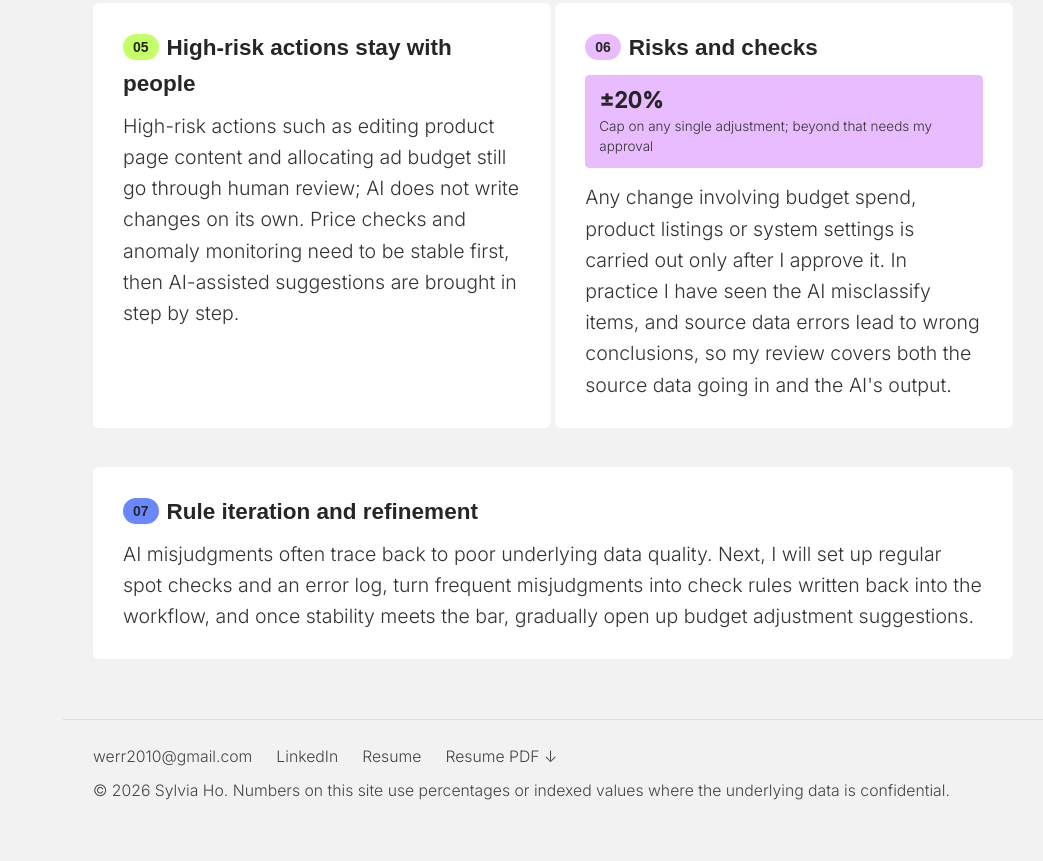
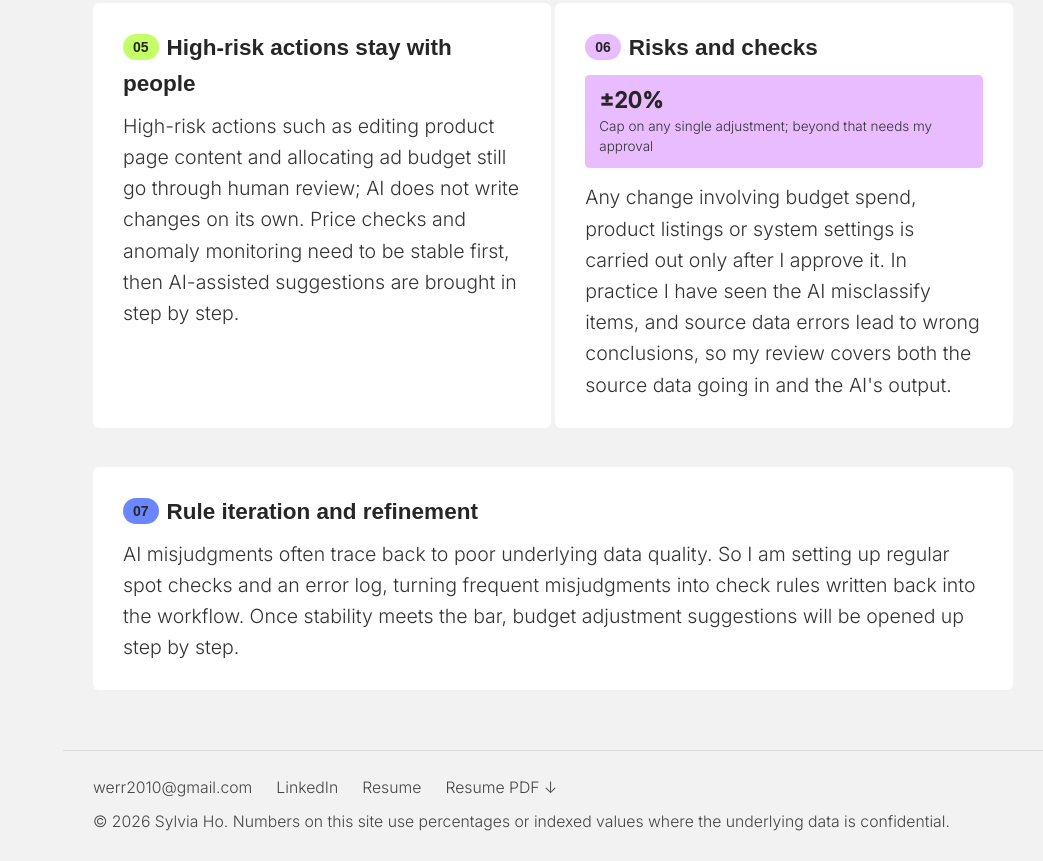
Before and after one commit to ss22169a/sylviaho-portfolio, a plain HTML site: page case-ai-pricing.html in a window 1280 px wide. Shown: the part 2889-3750 px from the top of the page, without its empty margins (237-1280 px from the left). Before the commit the page ends 3719 px from the top, so only its background shows below. Drawn offline with Linux system fonts and the light colour scheme; a web font is replaced by a local one.

Commit message:
AI case: card 07 body wording
Co-Authored-By: Claude Opus 5.5 <noreply@anthropic.com>
Claude-Session: https://claude.ai/code/session_01TeN3ZgBwQDuWFtQzaQ7w5z

```diff
--- a/case-ai-pricing.html
+++ b/case-ai-pricing.html
@@ -151,7 +151,7 @@
       <section class="section">
         <div class="prose">
           <h3><span class="ak-step ak-c3">07</span>Rule iteration and refinement</h3>
-          <p>AI misjudgments often trace back to poor underlying data quality. Next, I will set up regular spot checks and an error log, turn frequent misjudgments into check rules written back into the workflow, and once stability meets the bar, gradually open up budget adjustment suggestions.</p>
+          <p>AI misjudgments often trace back to poor underlying data quality. So I am setting up regular spot checks and an error log, turning frequent misjudgments into check rules written back into the workflow. Once stability meets the bar, budget adjustment suggestions will be opened up step by step.</p>
         </div>
       </section>
     </main>
```
Also changed, not shown: zh/case-ai-pricing.html (+1 -1 lines), tools/i18n/tr/23_case_ai.txt.
